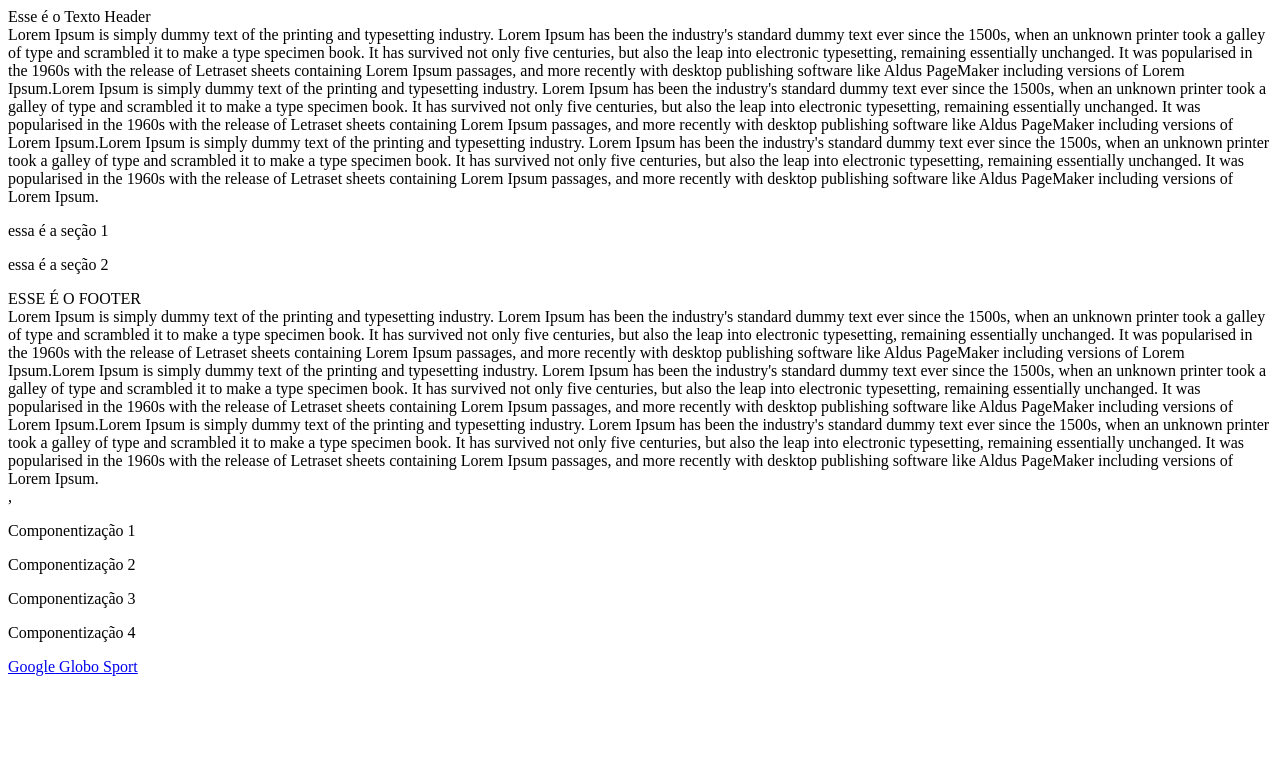
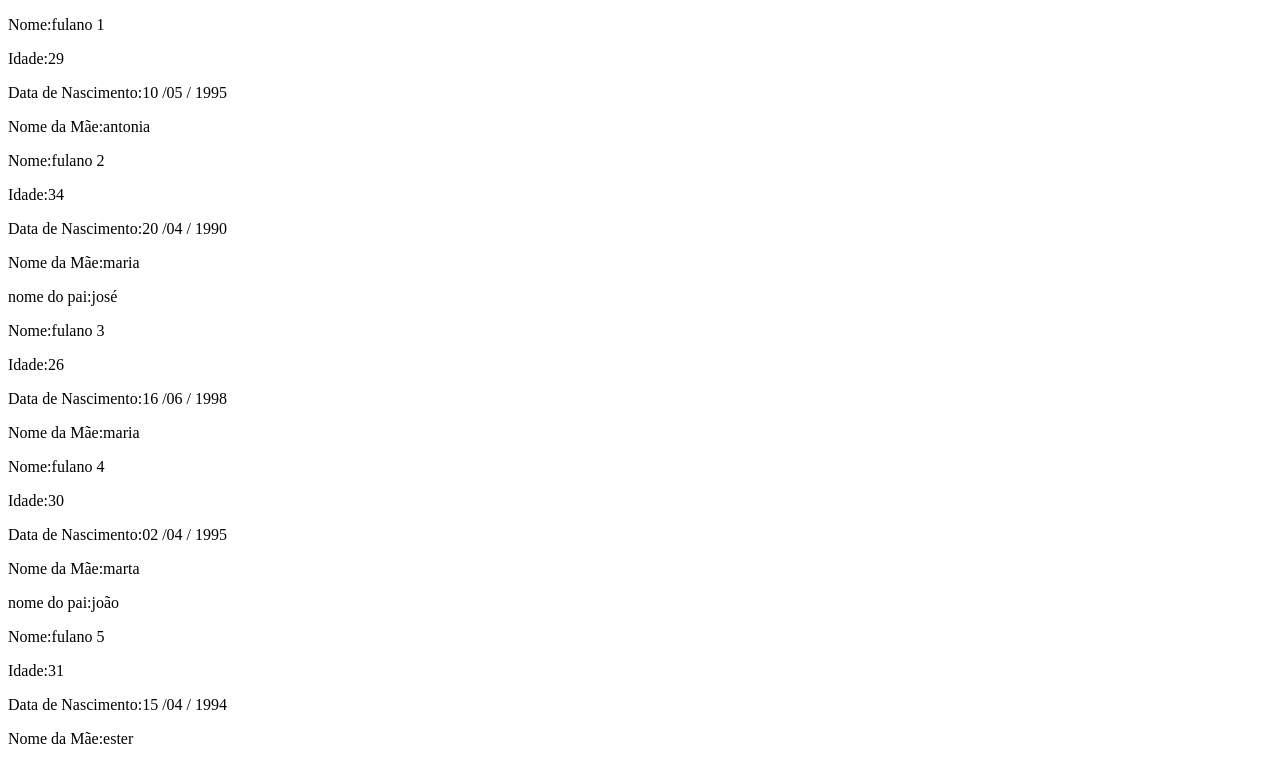
Before and after one commit to AlexLopes10/Aulas-Js-React, a React (Create React App) app: page / in a window 1280 px wide. Shown: the top 782 px of the page. Built offline with nearby package versions, Linux system fonts and the light colour scheme.

Commit message:
+ insert

```diff
--- a/src/App.css
+++ b/src/App.css
@@ -0,0 +1,4 @@
+.box{
+    margin-bottom: 20px;
+    display: flex;
+}
--- a/src/App.js
+++ b/src/App.js
@@ -1,30 +1,65 @@
 import './App.css';
-import Header from './components/Header';
-import Secao from './components/Secao';
-import Footer from './components/Footer';
-import Cards from './components/Cards';
-import Link from './components/Link';
 
-const mostrar = true
-const TextoHeader = 'Esse é o Texto Header'
+
 function App() {
+
+  const aula3 = [
+    {
+      nome: "fulano 1",
+      idade: 29,
+      data_nascimento: "10 /05 / 1995",
+      nome_mae: "antonia",
+      pai: false,
+    },
+    {
+      nome: "fulano 2",
+      idade: 34,
+      data_nascimento: "20 /04 / 1990",
+      nome_mae: "maria",
+      pai: true,
+      nome_pai: "josé"
+    },
+    {
+      nome: "fulano 3",
+      idade: 26,
+      data_nascimento: "16 /06 / 1998",
+      nome_mae: "maria",
+      pai: false
+    },
+    {
+      nome: "fulano 4",
+      idade: 30,
+      data_nascimento: "02 /04 / 1995",
+      nome_mae: "marta",
+      pai: true,
+      nome_pai: "joão"
+    },
+    {
+      nome: "fulano 5",
+      idade: 31,
+      data_nascimento: "15 /04 / 1994",
+      nome_mae: "ester",
+      pai: false
+    },
+
+  ]
+
   return (
     <div classname="App">
-      <header>
-        <Header TextoHeader={TextoHeader} />
-        <Secao texto={'essa é a seção 1'} />
-        <Secao texto={'essa é a seção 2'} />
-        <Footer />
-      </header>,
-      <main>
-        <Cards card={'Componentização 1'} />
-        <Cards card={'Componentização 2'} />
-        <Cards card={'Componentização 3'} />
-        <Cards card={'Componentização 4'} />
-        <Link mostrar={mostrar} link={"https://www.google.com/"} linkNome={'Google'}/>
-        <Link mostrar={mostrar} link={"https://ge.globo.com/"} linkNome={'Globo Sport'} />
-      </main>
 
+      {
+        aula3.map(item => {
+          return (
+            <div classname='box'>
+              <p>Nome:{item.nome}</p>
+              <p>Idade:{item.idade}</p>
+              <p>Data de Nascimento:{item.data_nascimento}</p>
+              <p>Nome da Mãe:{item.nome_mae}</p>
+              {item.pai && <p>nome do pai:{item.nome_pai}</p>}
+            </div>
+          )
+        })
+      }
 
     </div>
 
```
